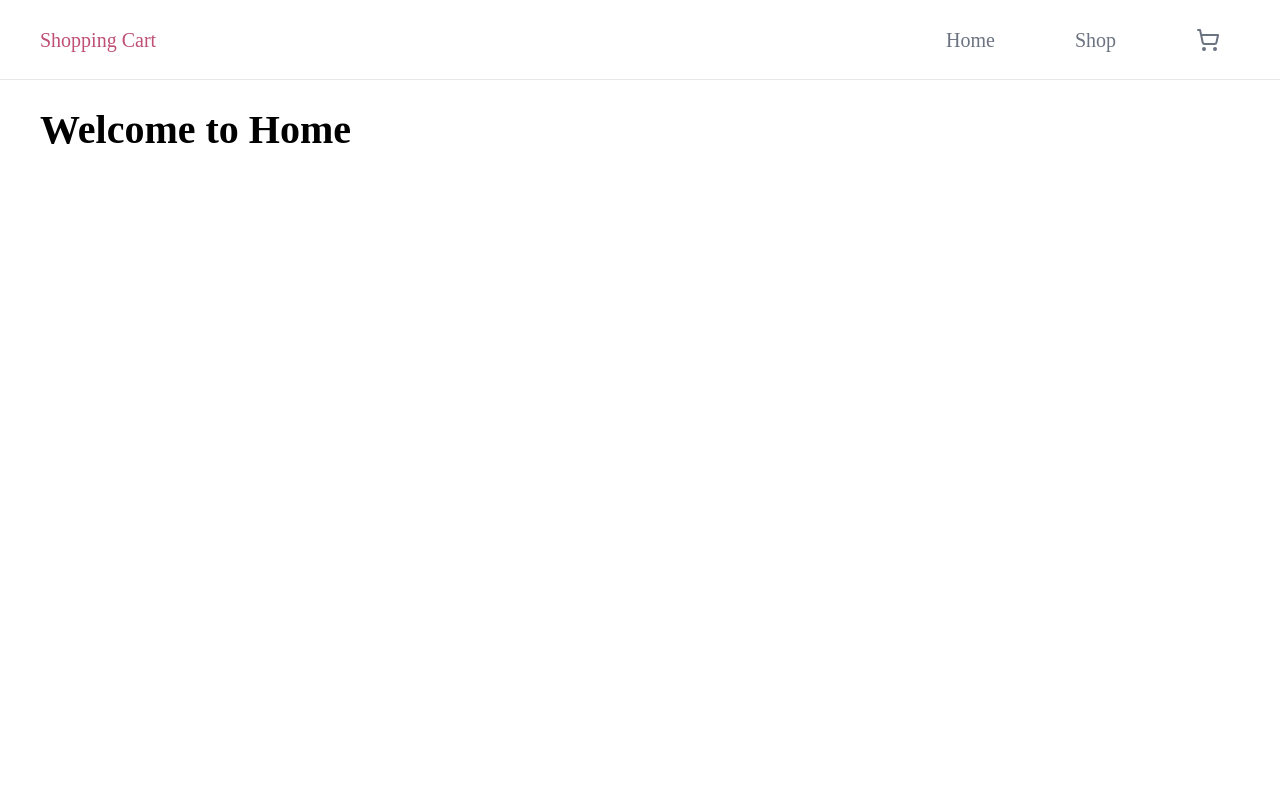
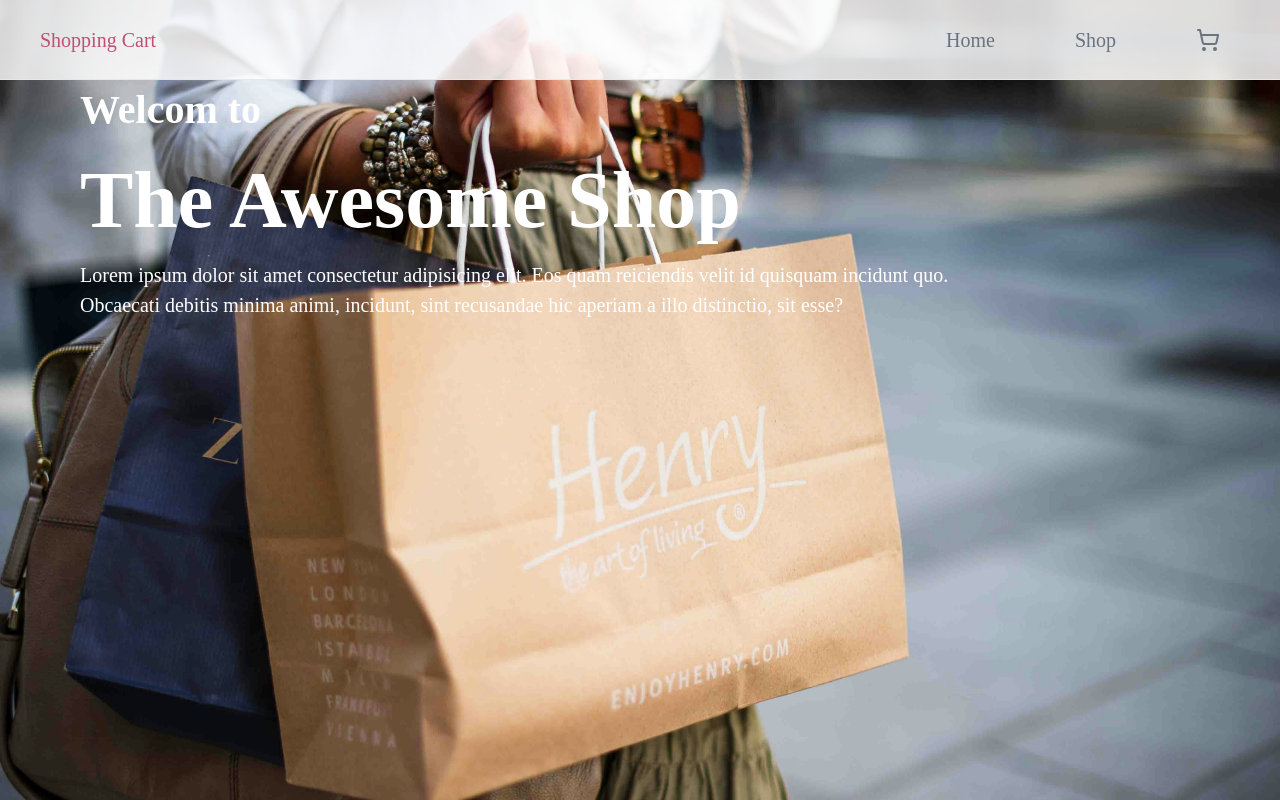
Before and after one commit to SkyMarsh14/Shopping-cart-app, a React (Vite) app: page / in a window 1280 px wide. Built offline with nearby package versions, Linux system fonts and the light colour scheme.

Commit message:
Add homepage

```diff
--- a/src/pages/Home.jsx
+++ b/src/pages/Home.jsx
@@ -1,13 +1,35 @@
 import styled from "styled-components";
-
+import heroImage from "../assets/homepage-hero.jpg";
 const Container = styled.div`
-  padding: 2em;
-  margin-top: 3em;
+  padding: 4em;
+  background-image: url(${heroImage});
+  background-size: cover;
+  background-position: center;
+  height: 100vh;
+  color: #ffffff;
+  h1 > span {
+    font-weight: 800;
+    font-size: 2em;
+  }
+`;
+const WelcomeMessage = styled.div`
+  width: min(1200px, 80%);
 `;
 const Home = () => {
   return (
     <Container>
-      <h1>Welcome to Home</h1>
+      <WelcomeMessage>
+        <h1>
+          Welcom to <br></br>
+          <span>The Awesome Shop</span>
+        </h1>
+        <div>
+          Lorem ipsum dolor sit amet consectetur adipisicing elit. Eos quam
+          reiciendis velit id quisquam incidunt quo. Obcaecati debitis minima
+          animi, incidunt, sint recusandae hic aperiam a illo distinctio, sit
+          esse?
+        </div>
+      </WelcomeMessage>
     </Container>
   );
 };
```
Also changed, not shown: src/assets/homepage-hero.jpg (added).
